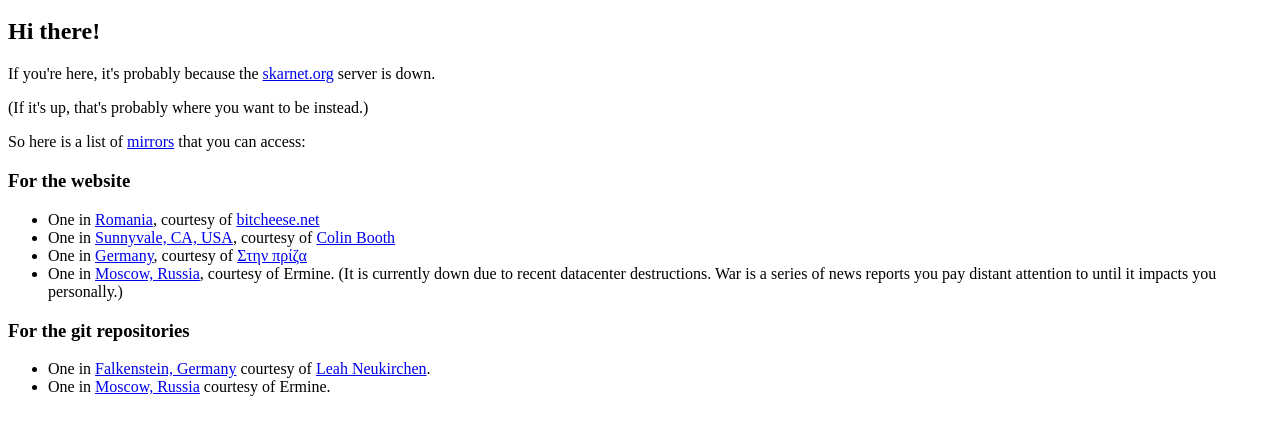
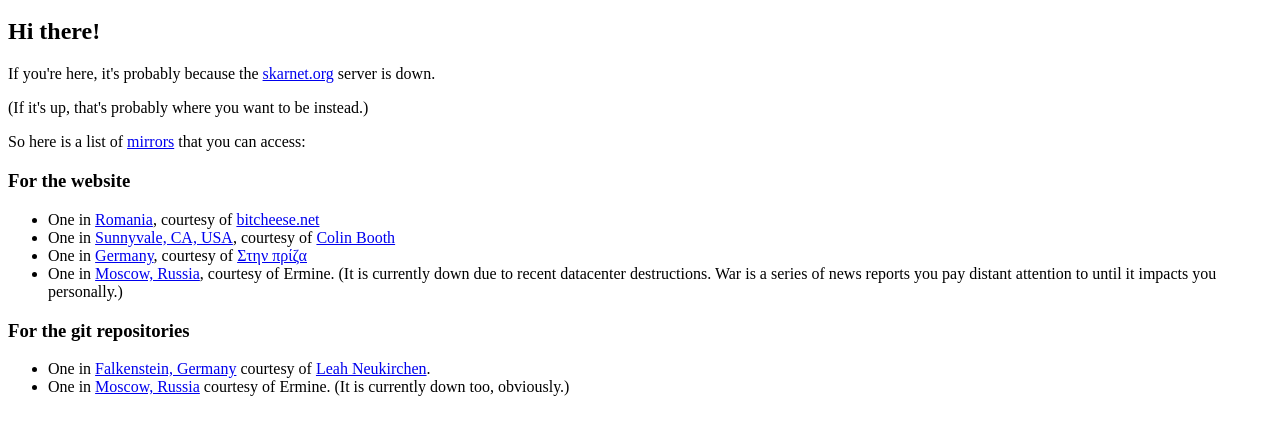
Before and after one commit to skarnet/skarnet.github.io, a plain HTML site: page index.html in a window 1280 px wide. Shown: the part 48-482 px from the top of the page. Drawn offline with Linux system fonts and the light colour scheme.

Commit message:
git repositories in Moscow are down as well

```diff
--- a/index.html
+++ b/index.html
@@ -48,7 +48,7 @@
  <li> One in <a href="https://git.vuxu.org/mirror/skarnet.org/">Falkenstein, Germany</a>
 courtesy of <a href="https://leahneukirchen.org/">Leah Neukirchen</a>. </li>
  <li> One in <a href="https://git.erminea.space/cgit/skarnet.org/">Moscow, Russia</a>
-courtesy of Ermine. </li>
+courtesy of Ermine. (It is currently down too, obviously.) </li>
 </ul>
 
 </body>
```
